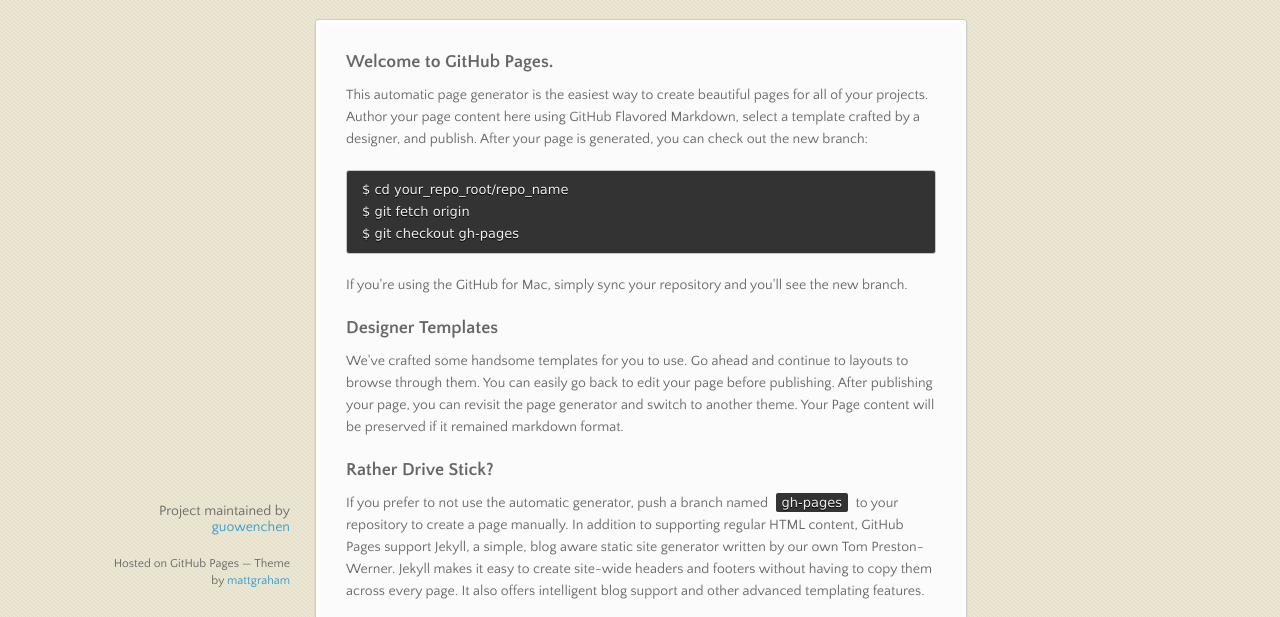
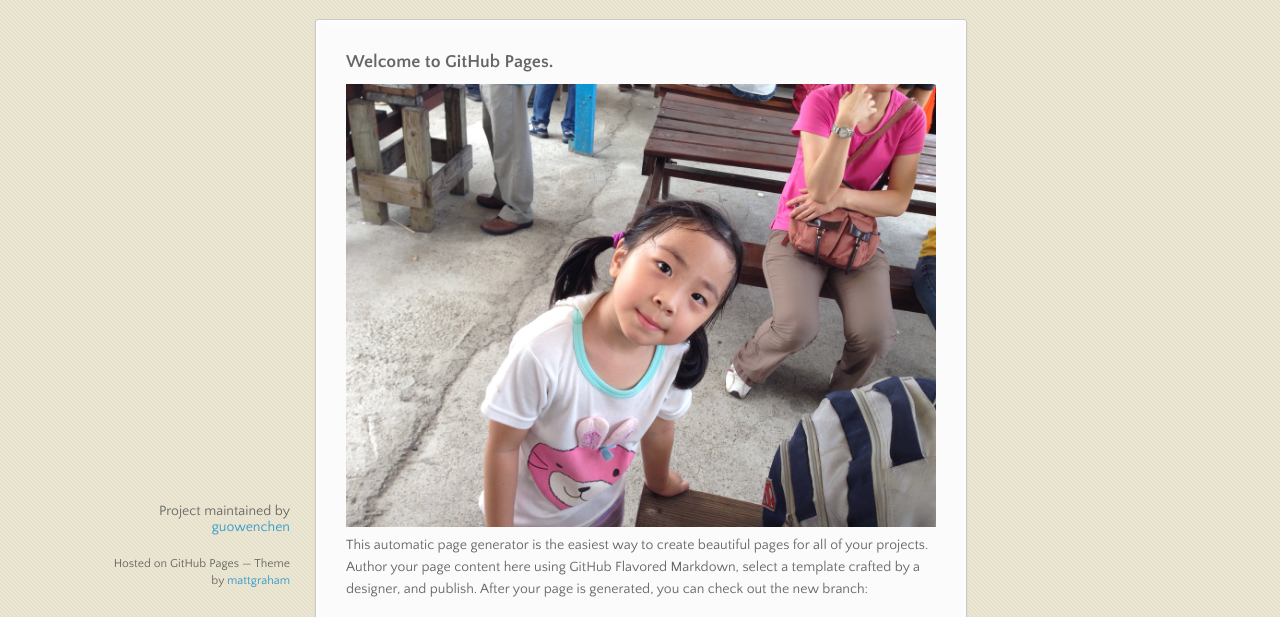
Before and after one commit to guowenchen/phone-painter, a plain HTML site: page index.html in a window 1280 px wide. Shown: the part 171-788 px from the top of the page. Drawn offline with nearby package versions, Linux system fonts and the light colour scheme.

Commit message:
Update index.html

```diff
--- a/index.html
+++ b/index.html
@@ -42,7 +42,7 @@
       <section>
         <h3>
 <a name="welcome-to-github-pages" class="anchor" href="#welcome-to-github-pages"><span class="octicon octicon-link"></span></a>Welcome to GitHub Pages.</h3>
-
+<img src="./images/daughter.jpg">
 <p>This automatic page generator is the easiest way to create beautiful pages for all of your projects. Author your page content here using GitHub Flavored Markdown, select a template crafted by a designer, and publish. After your page is generated, you can check out the new branch:</p>
 
 <pre><code>$ cd your_repo_root/repo_name
```
